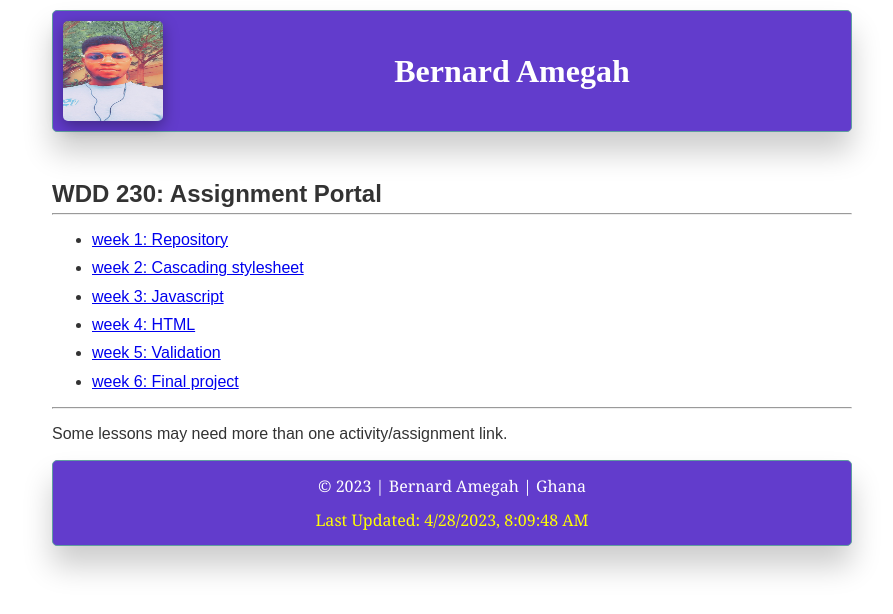
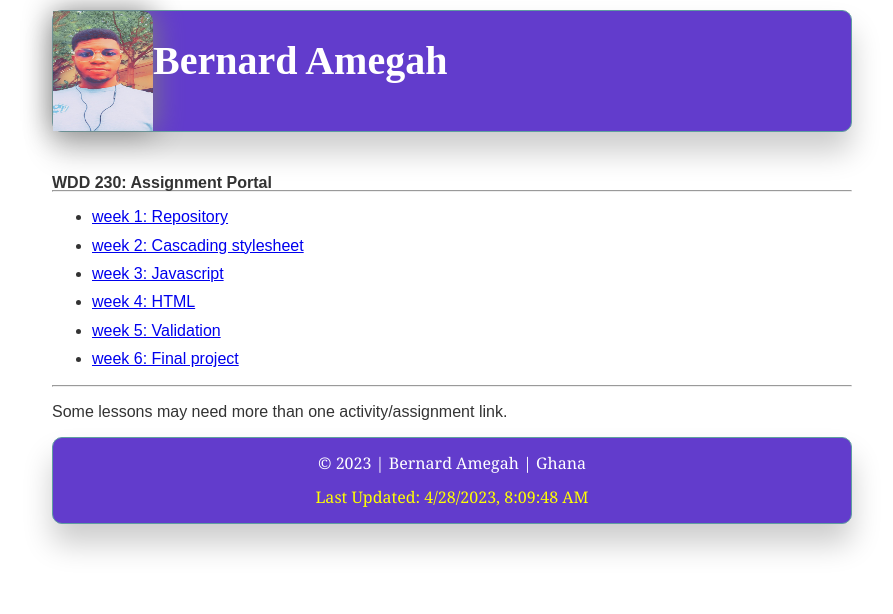
Before and after one commit to Emrys241/wdd230, a plain HTML site: page index.html in a window 1280 px wide. Shown: the whole page, without its empty margins (188-1081 px from the left). Drawn offline with Linux system fonts and the light colour scheme.

Commit message:
mediaqueries

```diff
--- a/index.html
+++ b/index.html
@@ -8,8 +8,9 @@
       name="description"
       content="Assignment portal for Bernard Amegah in WDD 230: Web Frontend Development at Brigham Young University-Idaho">
     <title>Web Frontend Development 230</title>
-    <link rel="stylesheet" href="styles/style.css">
+    <link rel="stylesheet" href="styles/small.css">
     <link rel="stylesheet" href="styles/normalize.css">
+    <link rel="stylesheet" href="styles/medium.css">
     <link href="https://fonts.googleapis.com/css2?family=Fira+Sans&family=Montserrat:wght@100;700&display=swap" rel="stylesheet">
   </head>
 
--- /dev/null
+++ b/styles/medium.css
@@ -0,0 +1,17 @@
+@media only screen and (min-width: 32.5em){
+    h1{
+        font-size: 2.5rem;
+    }
+    h2{
+        font-size: 1rem;
+    }
+    header, footer {
+        border-radius: 10px;
+    }
+    img {
+        float: left;
+        box-shadow: 0 0 30px grey;
+        border-radius: 0 10px 0 0;
+    }
+
+}
--- a/styles/style.css
+++ b/styles/small.css
@@ -4,10 +4,6 @@
 body {
   font-family:sans-serif;
   color: #333333;
-}
-h1{
-  font-family: Lucida;
-  color: white;
 }
 header,
 main,
@@ -20,22 +16,25 @@ footer {
   border: 1px solid cadetblue;
   background-color: rgb(98, 60, 204);
   box-shadow: rgba(0, 0, 0, 0.2) 0px 20px 30px;
-  border-radius: 5px;
   color: #fff;
+  text-align: center;
 }
 header {
   display: flex;
 }
-header > h1 {
+h1 {
   font-family: Fira+Sans;
-  margin: auto;
+  font-family: Lucida;
+  color: white;
+  font-size: 1.5rem;
+  margin: 0.15rem;
 }
-img {
+h2 {
+  font-size: 1.5rem;
+}
+header img {
   width: 100px;
-  height: 100px;
-  border-radius: 5px;
-  margin: 10px;
-  box-shadow: rgba(0, 0, 0, 0.35) 0px 5px 15px;
+  height: 120px;
 }
 main hr.header-line {
   margin-top: -15px;
```
